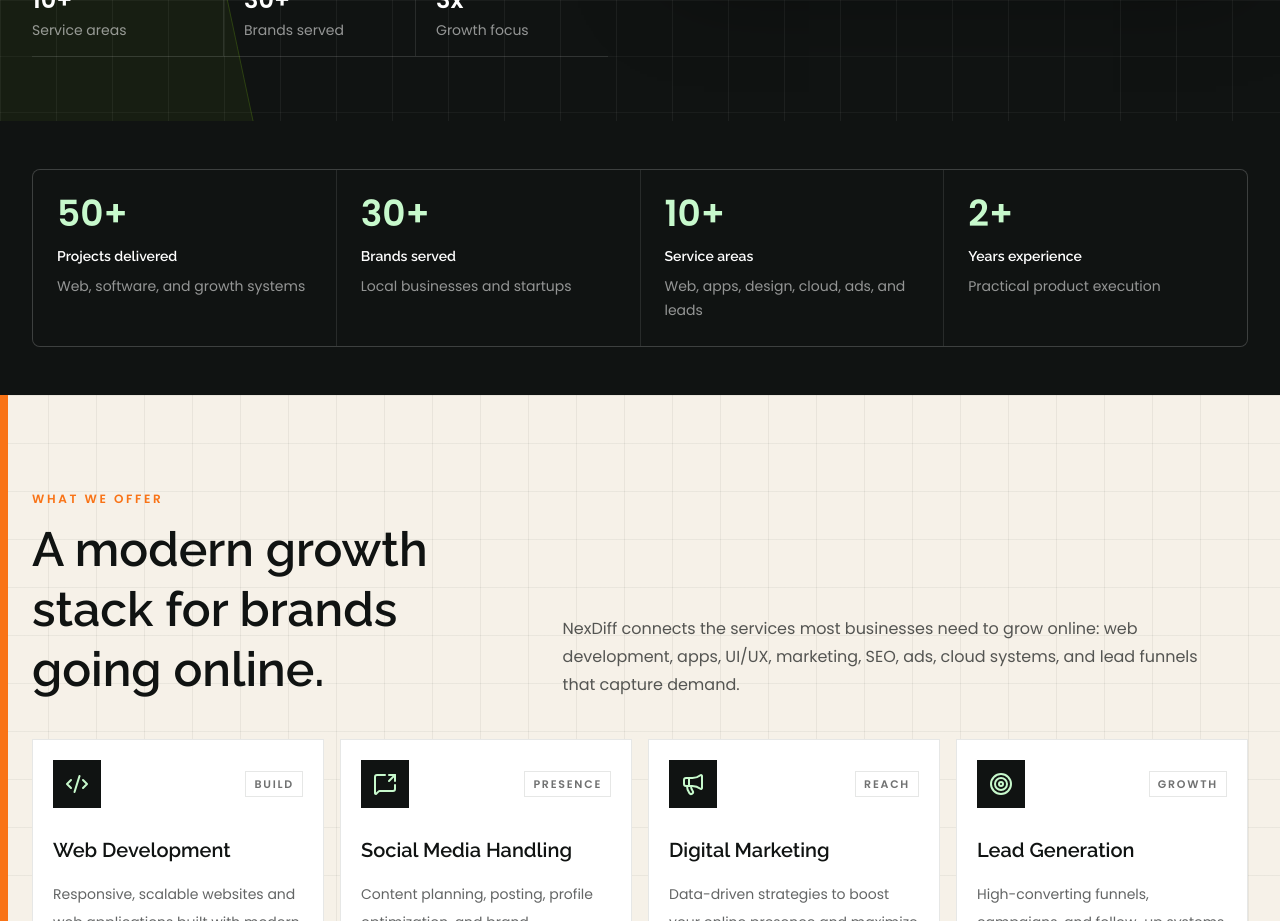
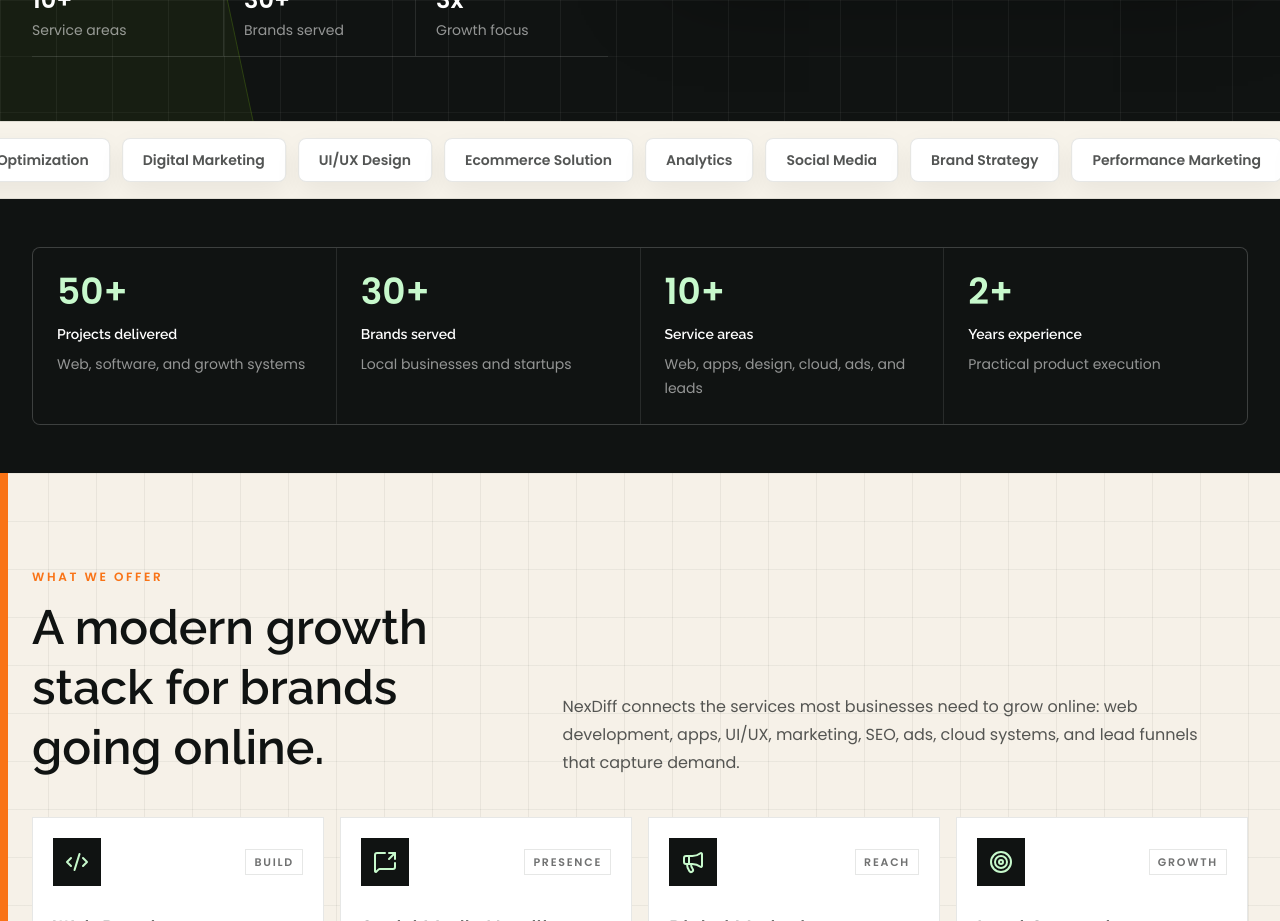
Before and after one commit to Mdgulfam-dev/NexDiff-frontend, a React (Vite) app: page / in a window 1280 px wide. Shown: the part 840-1761 px from the top of the page. Built offline with nearby package versions, Linux system fonts and the light colour scheme; no server answers.

Commit message:
adding animation

```diff
--- a/src/index.css
+++ b/src/index.css
@@ -51,6 +51,16 @@
     max-width: 100%;
   }
 
+  @keyframes marquee-left {
+    from {
+      transform: translateX(0);
+    }
+
+    to {
+      transform: translateX(-50%);
+    }
+  }
+
   #root {
     width: 100%;
     max-width: 100%;
--- a/src/pages/About.jsx
+++ b/src/pages/About.jsx
@@ -90,7 +90,7 @@
             {[
               { value: "50+", label: "Projects Delivered" },
               { value: "30+", label: "Happy Clients" },
-              { value: "4", label: "Core Services" },
+              { value: "10+", label: "Service Areas" },
             ].map((item) => (
               <div key={item.label} className="rounded-lg border border-[#101312]/10 bg-[#101312] p-6 text-white">
                 <p className="text-4xl font-semibold text-[#c7f9cc]">
--- a/src/pages/Home.jsx
+++ b/src/pages/Home.jsx
@@ -1,4 +1,5 @@
 import Hero from "../sections/Hero";
+import ServiceMarquee from "../sections/ServiceMarquee";
 import Services from "../sections/Services";
 import CTA from "../sections/CTA";
 import Testimonials from "../components/Testimonials";
@@ -11,6 +12,7 @@
   return (
     <>
       <Hero />
+      <ServiceMarquee />
       <Stats />
       <Services />
       <TechStack />
--- /dev/null
+++ b/src/sections/ServiceMarquee.jsx
@@ -0,0 +1,33 @@
+const marqueeItems = [
+  "Web Development",
+  "App Development",
+  "SEO Optimization",
+  "Digital Marketing",
+  "UI/UX Design",
+  "Ecommerce Solution",
+  "Analytics",
+  "Social Media",
+  "Brand Strategy",
+  "Performance Marketing",
+];
+
+const ServiceMarquee = () => {
+  const loopItems = [...marqueeItems, ...marqueeItems];
+
+  return (
+    <section className="overflow-hidden border-y border-[#101312]/10 bg-[#f7f3ea] py-4">
+      <div className="flex w-max animate-[marquee-left_28s_linear_infinite] gap-3 hover:[animation-play-state:paused]">
+        {loopItems.map((item, index) => (
+          <span
+            key={`${item}-${index}`}
+            className="inline-flex min-h-11 shrink-0 items-center rounded-lg border border-[#101312]/10 bg-white px-5 py-2 text-sm font-semibold text-[#101312]/72 shadow-[0_10px_28px_rgba(16,19,18,0.06)]"
+          >
+            {item}
+          </span>
+        ))}
+      </div>
+    </section>
+  );
+};
+
+export default ServiceMarquee;
```
